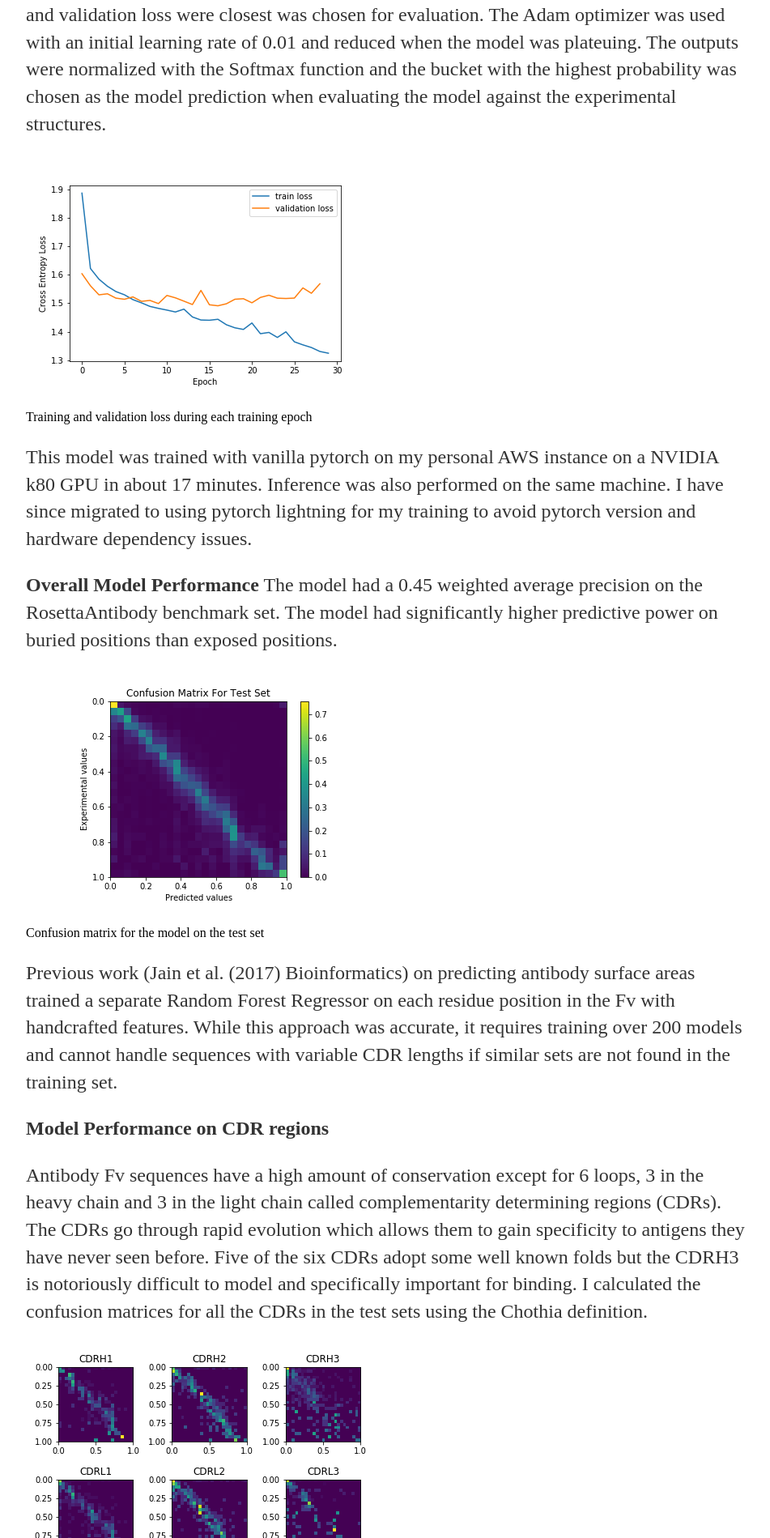
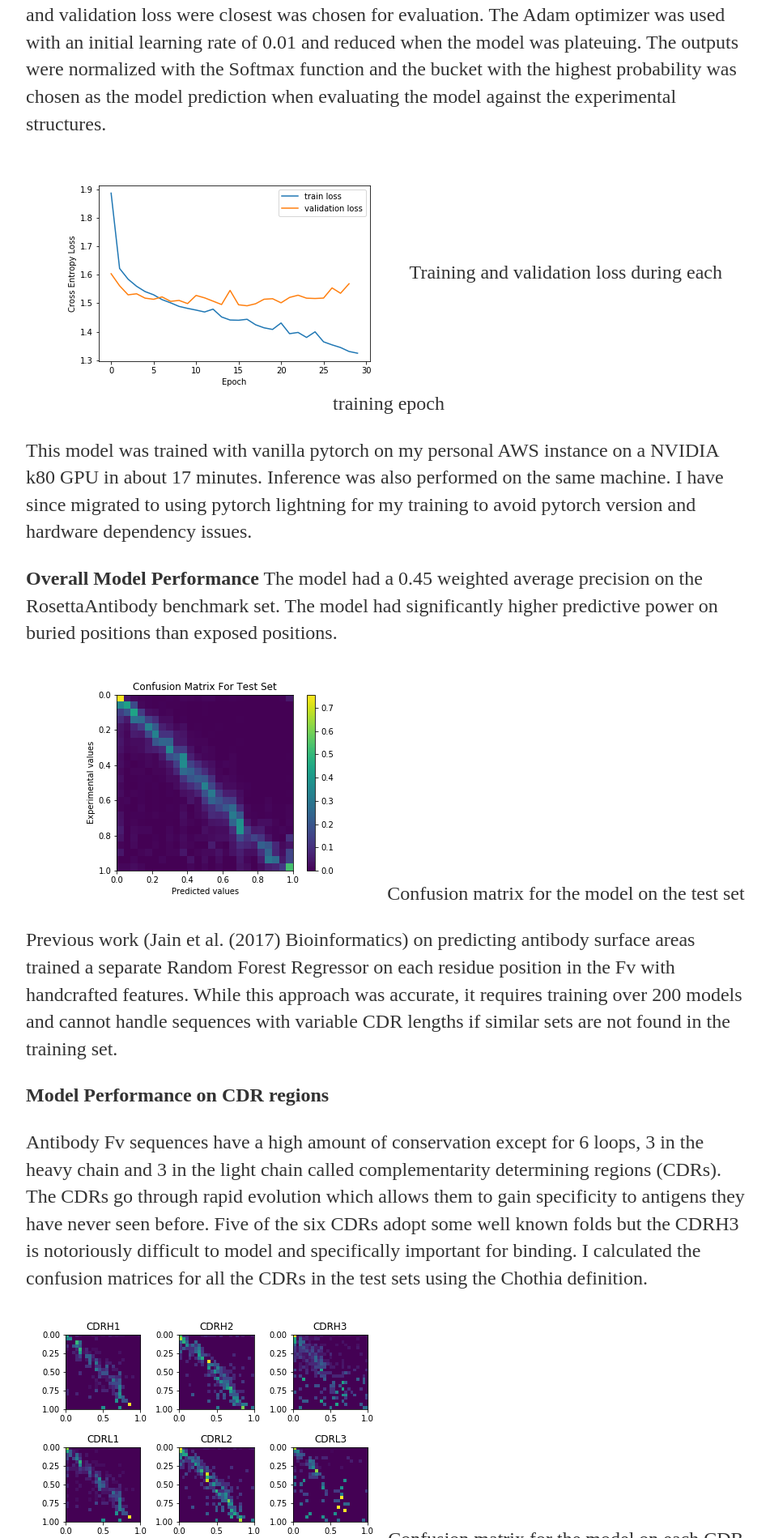
Before and after one commit to r-krishna/r-krishna.github.io, a Jekyll site: the page built from _posts/2021-05-27-resnet-antibody-surface.md, in a window 1280 px wide. Shown: the part 3618-5517 px from the top of the page at 81% size, without its empty margins (160-1111 px from the left). Built offline with Jekyll 4.4.1, drawn with Linux system fonts in a browser that asks for light colours.

Commit message:
added styling

```diff
--- a/_posts/2021-05-27-resnet-antibody-surface.md
+++ b/_posts/2021-05-27-resnet-antibody-surface.md
@@ -34,18 +34,22 @@
 
 The model was trained for 30 epochs with a batch size of 4 and the epoch where the training and validation loss were closest was chosen for evaluation. The Adam optimizer was used with an initial learning rate of 0.01 and reduced when the model was plateuing. The outputs were normalized with the Softmax function and the bucket with the highest probability was chosen as the model prediction when evaluating the model against the experimental structures.
 
+<p align="center">
 <img align="center" src="/images/train_loss.png">
 
 <caption>Training and validation loss during each training epoch</caption>
+</p>
 
 This model was trained with vanilla pytorch on my personal AWS instance on a NVIDIA k80 GPU in about 17 minutes. Inference was also performed on the same machine. I have since migrated to using pytorch lightning for my training to avoid pytorch version and hardware dependency issues.
 
 **Overall Model Performance**
 The model had a 0.45 weighted average precision on the RosettaAntibody benchmark set. The model had significantly higher predictive power on buried positions than exposed positions.
 
-<img align="center" src="/images/test_confusion.png">
+<p align="center">
+<img src="/images/test_confusion.png">
 
 <caption>Confusion matrix for the model on the test set</caption>
+</p>
 
 Previous work (Jain et al. (2017) Bioinformatics) on predicting antibody surface areas trained a separate Random Forest Regressor on each residue position in the Fv with handcrafted features. While this approach was accurate, it requires training over 200 models and cannot handle sequences with variable CDR lengths if similar sets are not found in the training set.
 
@@ -53,9 +57,11 @@
 
 Antibody Fv sequences have a high amount of conservation except for 6 loops, 3 in the heavy chain and 3 in the light chain called complementarity determining regions (CDRs). The CDRs go through rapid evolution which allows them to gain specificity to antigens they have never seen before. Five of the six CDRs adopt some well known folds but the CDRH3 is notoriously difficult to model and specifically important for binding. I calculated the confusion matrices for all the CDRs in the test sets using the Chothia definition.
 
-<img align="center" src="/images/cdr_confusion.png">
+<p align="center">
+<img src="/images/cdr_confusion.png">
 
 <caption>Confusion matrix for the model on each CDR in the test set. The x axis represents predicted values and the y axis represents the experimental values</caption>
+</p>
 
 As expected the predictions for the CDRH3 are much worse than the predictions for the other CDRs. The CDRL3 also was harder to model than the other CDRs in the test set. This is a limitation of the method especially in the protein design context because the areas we would design would be the CDRs. Further work with different model architectures might be able to improve the predictions in these CDR regions.
 
```
